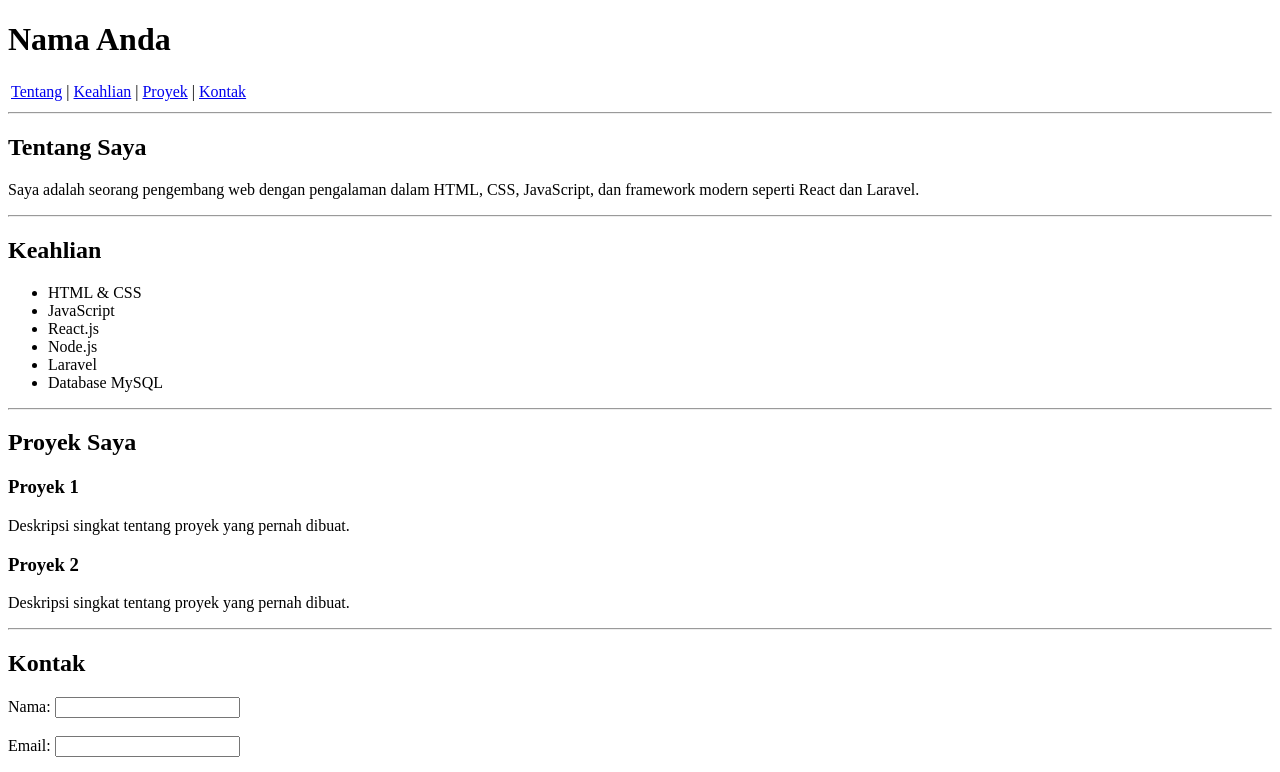
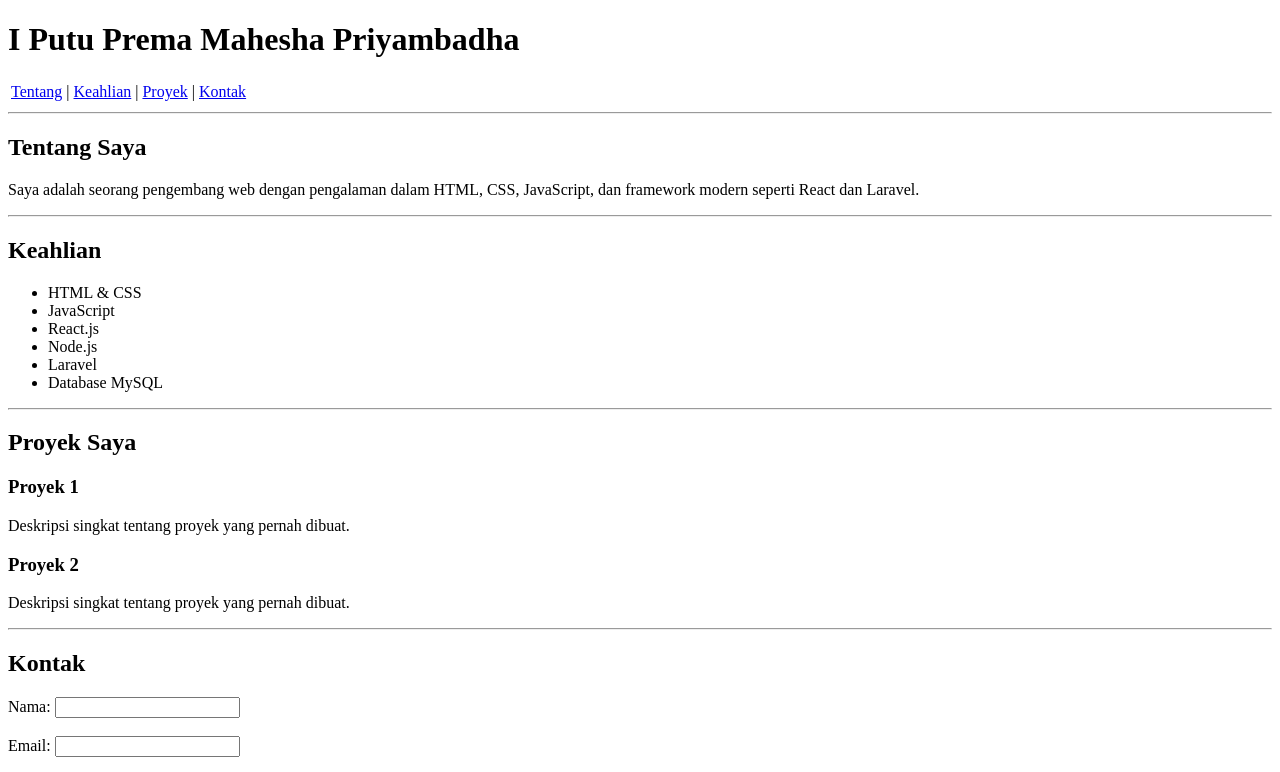
Before and after one commit to Prema232323/Portofolio, a plain HTML site: page index.html in a window 1280 px wide. Shown: the top 772 px of the page. Drawn offline with Linux system fonts and the light colour scheme.

Commit message:
Add files via upload

```diff
--- a/index.html
+++ b/index.html
@@ -8,7 +8,7 @@
 <body>
 
     <header>
-        <h1>Nama Anda</h1>
+        <h1>I Putu Prema Mahesha Priyambadha</h1>
 
         <nav>
             <table>
```
